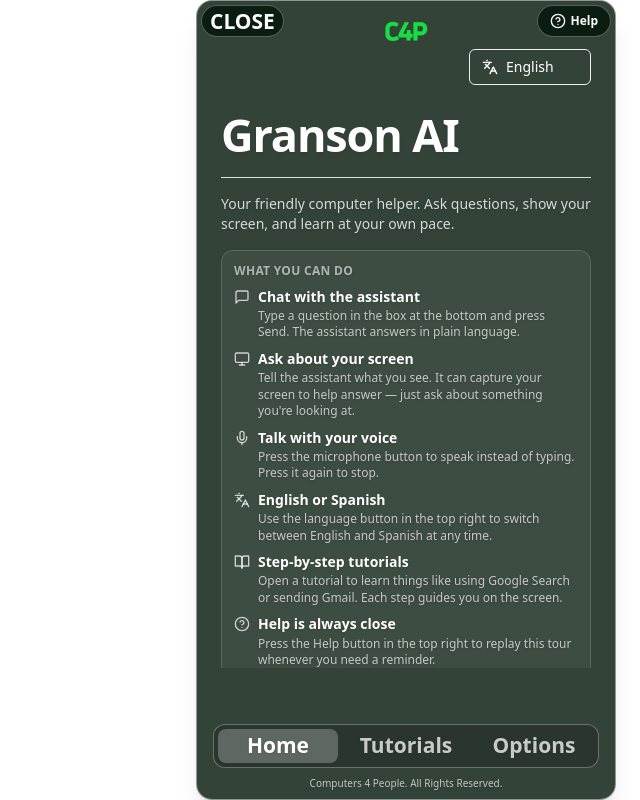
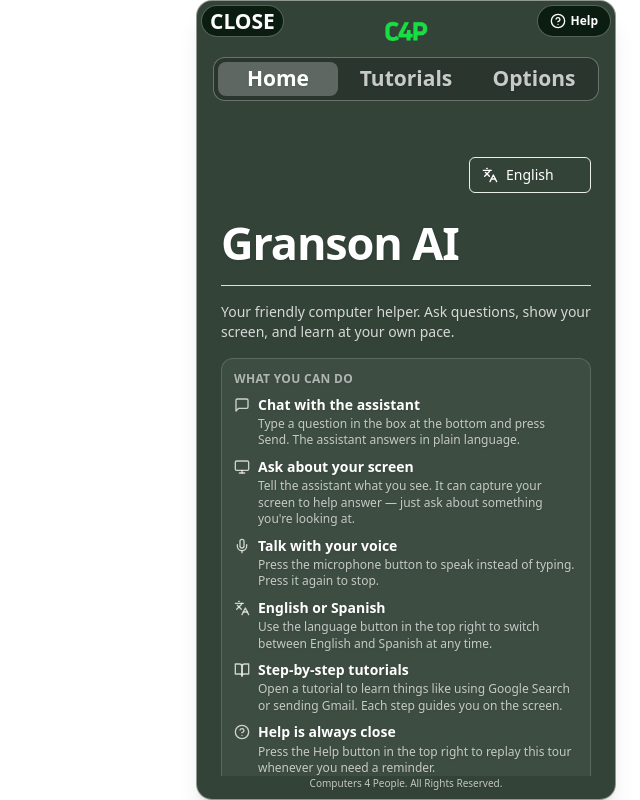
Before and after one commit to saranyasingh/t4sg-c4p-2026, a Next.js app: page / in a window 1280 px wide. Shown: the whole page, without its empty margins (640-1280 px from the left). Built offline with nearby package versions, Linux system fonts and the light colour scheme.

Commit message:
ui: match main's tabs position and tutorial translations

```diff
--- a/app/shell-layout.tsx
+++ b/app/shell-layout.tsx
@@ -75,10 +75,7 @@
         <HelpCircle className="h-4 w-4" />
         <span>{t("help.buttonLabel")}</span>
       </Button>
-      <div className="interactable relative flex min-h-0 flex-1 flex-col overflow-hidden">
-        <div className="interactable min-h-0 flex-1 overflow-y-auto">{children}</div>
-        <TutorialController />
-      </div>
+
       <div className="shrink-0 px-4 pb-2 pt-14">
         <div className="grid grid-cols-3 gap-2 rounded-xl border border-white/30 bg-black/20 p-1">
           {tabs.map((tab) => {
@@ -98,6 +95,10 @@
           })}
         </div>
       </div>
+      <div className="relative flex min-h-0 flex-1 flex-col overflow-hidden">
+        <div className="min-h-0 flex-1 overflow-hidden">{children}</div>
+        <TutorialController />
+      </div>
       <p className="shrink-0 px-4 pb-2 text-center text-[10px] text-white/70">{t("shell.rights")}</p>
     </section>
   );
--- a/lib/translations/en.json
+++ b/lib/translations/en.json
@@ -41,6 +41,9 @@
     "buttonAriaLabel": "Show the app tour"
   },
   "tutorials": {
+    "cardLabel": "Tutorial",
+    "startTutorial": "Start tutorial",
+    "description": "Click on a tutorial for a step-by-step interactive lesson on a topic.",
     "intro": {
       "title": "App Tour",
       "intro-welcome": {
```
